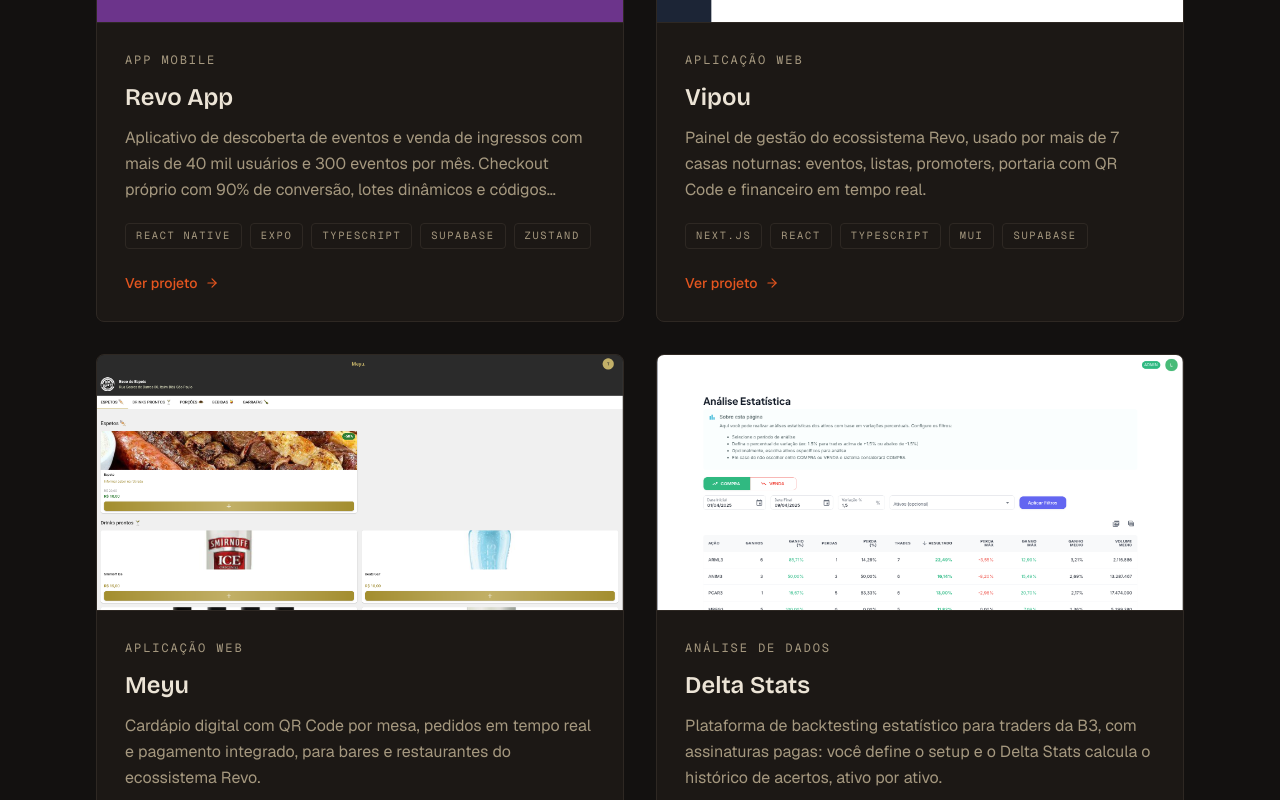
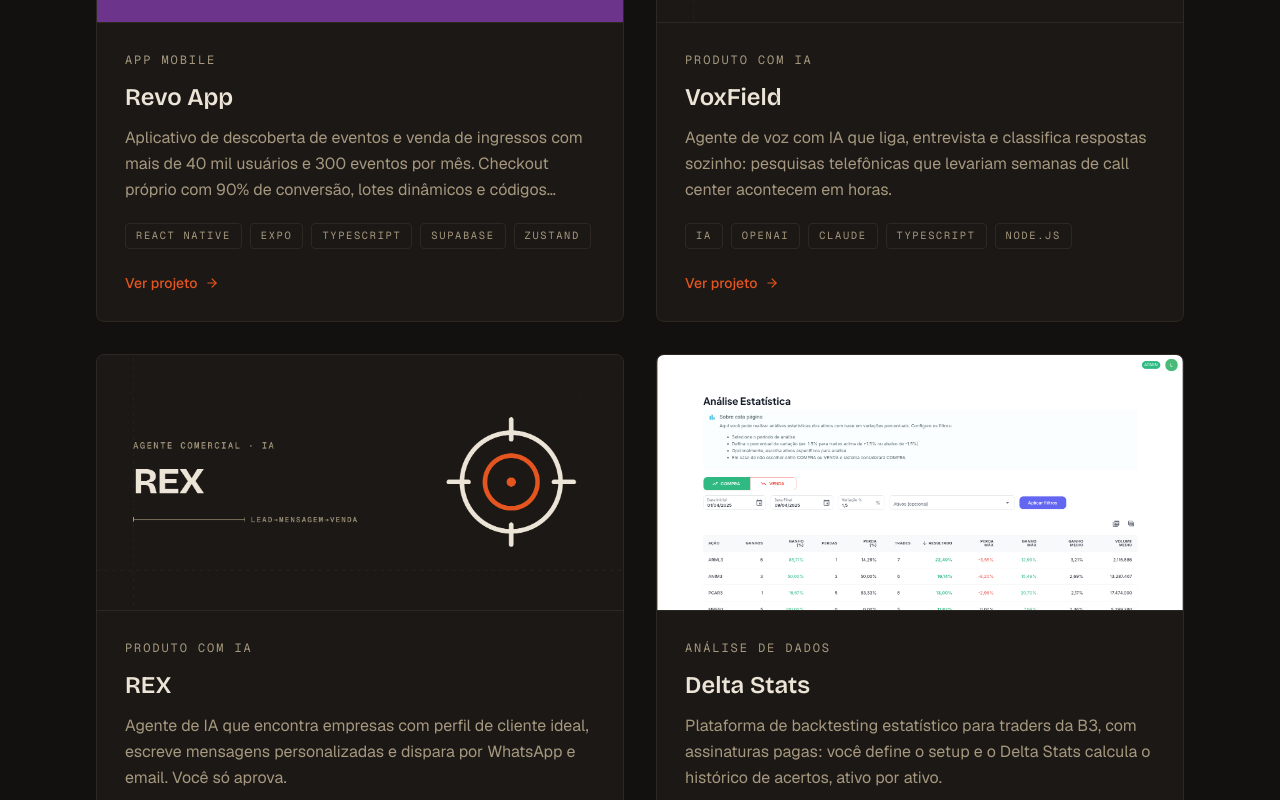
Before and after one commit to Luc2000/oca-portfolio, a Next.js app: page / in a window 1280 px wide. Shown: the part 2280-3080 px from the top of the page. Built offline with nearby package versions, Linux system fonts and the light colour scheme.

Commit message:
feat: add voxfield, rex and real-estate platform with ia category
Two AI flagships join the featured home grid alongside Revo and Delta Stats; new IA filter tab on the listing. Real-estate platform is listed without the product name by request. Vipou and Meyu move to listing-only.

```diff
--- a/app/data/projects.ts
+++ b/app/data/projects.ts
@@ -1,4 +1,4 @@
-export type ProjectCategory = "mobile" | "web" | "data";
+export type ProjectCategory = "mobile" | "web" | "data" | "ai";
 
 export interface Project {
   slug: string;
@@ -78,6 +78,70 @@
     featured: true,
   },
   {
+    slug: "voxfield",
+    title: "VoxField",
+    subtitle: "Agente de voz com IA para pesquisas telefônicas",
+    description:
+      "Agente de voz com IA que liga, entrevista e classifica respostas sozinho: pesquisas telefônicas que levariam semanas de call center acontecem em horas.",
+    fullDescription: [
+      "O VoxField automatiza pesquisa telefônica de ponta a ponta: o agente de voz disca, conduz o questionário em português natural, entende as respostas e registra tudo classificado, sem operador humano.",
+      "Por trás, uma máquina de estados controla o fluxo da entrevista para garantir fidelidade ao questionário, enquanto modelos de IA da OpenAI e da Anthropic, intercambiáveis, classificam respostas e aprofundam perguntas abertas. Voz natural com ElevenLabs, transcrição com Deepgram e telefonia via Twilio.",
+      "O produto roda em piloto com um cliente real de pesquisa de mercado, com discador automático, relatórios por pesquisa e controle de custo por ligação.",
+    ],
+    highlight: "Em piloto com cliente real",
+    image: "/images/projetos/voxfield/voxfield.png",
+    thumbPosition: "object-center",
+    images: ["/images/projetos/voxfield/voxfield.png"],
+    tags: ["IA", "OpenAI", "Claude", "TypeScript", "Node.js", "Twilio"],
+    features: [
+      "Conversa por voz em português natural",
+      "Discador automático de contatos",
+      "Classificação de respostas com IA",
+      "Aprofundamento automático de perguntas abertas",
+      "Relatórios por pesquisa",
+      "Custo por ligação monitorado",
+    ],
+    challenges: [
+      "Manter a latência da conversa baixa o suficiente para soar natural ao telefone",
+      "Garantir fidelidade ao questionário com máquina de estados, sem improviso da IA",
+      "Classificar respostas ambíguas com validação entre dois modelos",
+    ],
+    category: "ai",
+    featured: true,
+  },
+  {
+    slug: "rex",
+    title: "REX",
+    subtitle: "Agente comercial com IA",
+    description:
+      "Agente de IA que encontra empresas com perfil de cliente ideal, escreve mensagens personalizadas e dispara por WhatsApp e email. Você só aprova.",
+    fullDescription: [
+      "O REX é um agente comercial com IA: encontra empresas locais com perfil de cliente ideal, enriquece os dados de cada lead e escreve uma abordagem personalizada, uma a uma, sem template com nome trocado.",
+      "O disparo acontece por WhatsApp e email com aprovação humana no meio: nada sai sem o seu ok. A arquitetura é multi-tenant e white-label, pronta para agências e times comerciais.",
+      "A IA da Anthropic orquestra o pipeline inteiro, da busca de leads à redação da mensagem, com landing page bilíngue e lista de espera aberta.",
+    ],
+    highlight: "IA da busca do lead à mensagem enviada",
+    image: "/images/projetos/rex/rex.png",
+    thumbPosition: "object-center",
+    images: ["/images/projetos/rex/rex.png"],
+    tags: ["IA", "Claude", "Next.js", "Python", "Supabase", "WhatsApp"],
+    features: [
+      "Prospecção automática de empresas locais",
+      "Enriquecimento de dados de cada lead",
+      "Mensagens personalizadas geradas por IA",
+      "Disparo por WhatsApp e email",
+      "Aprovação humana antes de cada envio",
+      "Multi-tenant e white-label",
+    ],
+    challenges: [
+      "Gerar personalização real em escala, não template com nome trocado",
+      "Operar WhatsApp de forma estável e segura para mensagens comerciais",
+      "Orquestrar um pipeline multi-tenant com aprovação humana no meio",
+    ],
+    category: "ai",
+    featured: true,
+  },
+  {
     slug: "vipou",
     title: "Vipou",
     subtitle: "Gestão de eventos em tempo real",
@@ -107,7 +171,7 @@
     category: "web",
     link: "https://vipou.app.br",
     linkLabel: "Acessar o site",
-    featured: true,
+    featured: false,
   },
   {
     slug: "meyu",
@@ -146,7 +210,7 @@
     category: "web",
     link: "https://meyu.shop",
     linkLabel: "Acessar o site",
-    featured: true,
+    featured: false,
   },
   {
     slug: "delta-stats",
@@ -180,6 +244,38 @@
     link: "https://deltastats.com.br",
     linkLabel: "Acessar o site",
     featured: true,
+  },
+  {
+    slug: "gestao-imobiliarias",
+    title: "Gestão para Imobiliárias",
+    subtitle: "Locação de ponta a ponta, do contrato ao repasse",
+    description:
+      "Plataforma em produção que roda a operação de locação inteira: contratos, boletos e Pix com repasse automático, assinatura eletrônica e análise de crédito do inquilino.",
+    fullDescription: [
+      "Uma plataforma que roda a operação de locação inteira: cadastro de imóveis e inquilinos, geração de contrato, cobrança e repasse para o proprietário, tudo num lugar só.",
+      "Os pagamentos rodam com boleto e Pix com split automático: o aluguel cai, a taxa da imobiliária se separa sozinha e o proprietário recebe a parte dele. Os contratos são assinados eletronicamente, sem papel.",
+      "A análise de crédito do inquilino é integrada ao fluxo: a imobiliária consulta e decide na hora, antes de fechar contrato. Em produção, construída com Next.js e Supabase.",
+    ],
+    highlight: "Em produção, com operação real de locação",
+    image: "/images/projetos/gestao-imobiliarias/gestao-imobiliarias.png",
+    thumbPosition: "object-center",
+    images: ["/images/projetos/gestao-imobiliarias/gestao-imobiliarias.png"],
+    tags: ["Next.js", "TypeScript", "Supabase", "Pagar.me", "Assinatura eletrônica"],
+    features: [
+      "Gestão de imóveis, contratos e inquilinos",
+      "Boleto e Pix com split automático de repasse",
+      "Assinatura eletrônica de contratos",
+      "Análise de crédito integrada ao fluxo",
+      "Geração automática de contratos",
+      "Relatórios da operação de locação",
+    ],
+    challenges: [
+      "Dividir cada pagamento corretamente entre imobiliária e proprietário",
+      "Montar um fluxo de assinatura eletrônica juridicamente válido",
+      "Modelar contratos flexíveis sem transformar o banco de dados em caos",
+    ],
+    category: "web",
+    featured: false,
   },
 ];
 
@@ -232,10 +328,12 @@
   mobile: "App mobile",
   web: "Aplicação web",
   data: "Análise de dados",
+  ai: "Produto com IA",
 };
 
 export const categories: { id: ProjectCategory | "all"; name: string }[] = [
   { id: "all", name: "Todos" },
+  { id: "ai", name: "IA" },
   { id: "web", name: "Web" },
   { id: "mobile", name: "Mobile" },
   { id: "data", name: "Análise de Dados" },
--- a/app/projetos/[slug]/page.tsx
+++ b/app/projetos/[slug]/page.tsx
@@ -101,7 +101,7 @@
                 className={
                   project.heroFit === "contain"
                     ? "object-contain p-6"
-                    : "object-cover object-top"
+                    : `object-cover ${project.thumbPosition ?? "object-top"}`
                 }
                 priority
               />
```
